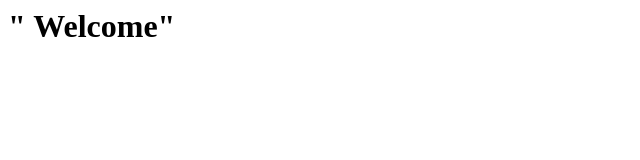
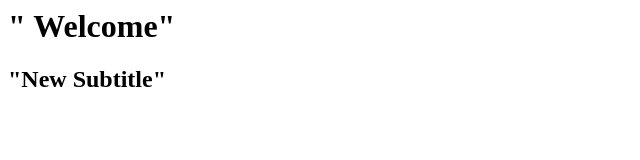
Before and after one commit to MiKhaline/GitTraining, a plain HTML site: page index.html in a window 1280 px wide. Shown: the whole page, without its empty margins (0-640 px from the left). Drawn offline with Linux system fonts and the light colour scheme.

Commit message:
try changing a file to see which branch is affected

```diff
--- a/index.html
+++ b/index.html
@@ -1,5 +1,6 @@
 <html>
   <body>
     <h1> " Welcome"</h1>
+    <h2> "New Subtitle" </h2>
   </body>
 </html>
```
